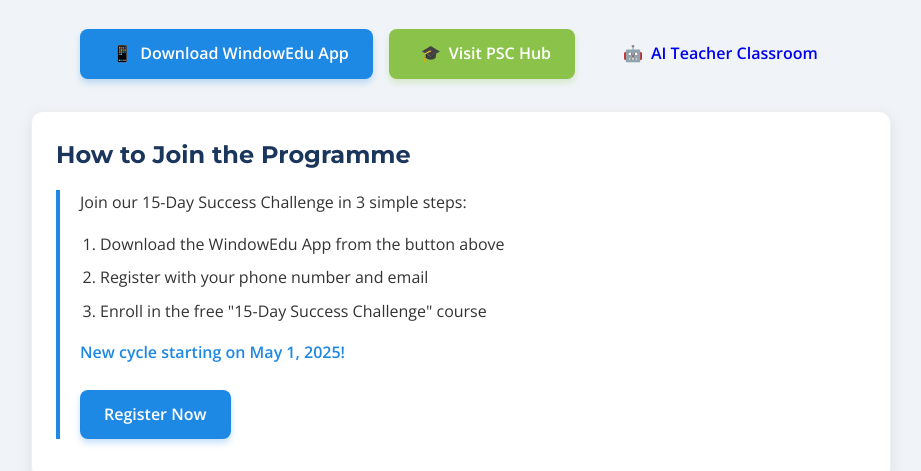
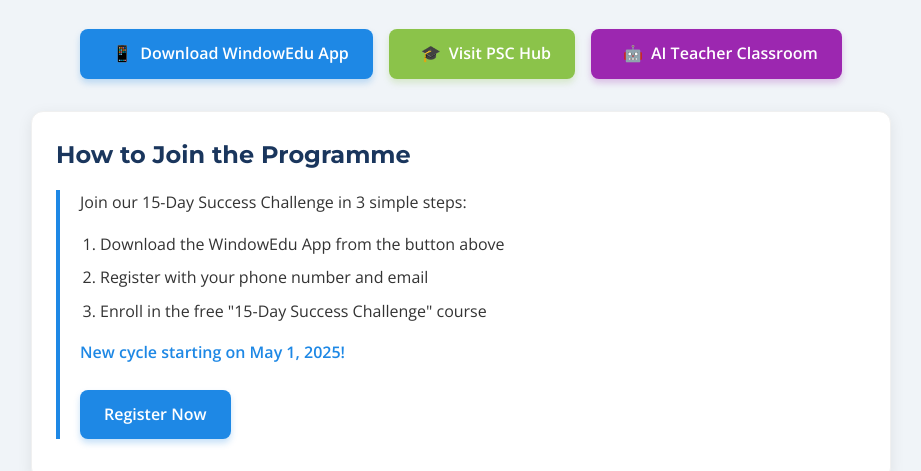
Before and after one commit to raghumadambath/psc-AI-teacher, a plain HTML site: page index.html in a window 1280 px wide. Shown: the part 350-821 px from the top of the page, without its empty margins (179-1100 px from the left). Drawn offline with nearby package versions, Linux system fonts and the light colour scheme.

Commit message:
Update styles.css

```diff
--- a/styles.css
+++ b/styles.css
@@ -116,7 +116,17 @@
   transform: translateY(-2px);
   box-shadow: 0 6px 8px rgba(139, 195, 74, 0.3);
 }
+.btn-tertiary {
+  background-color: #9c27b0;
+  color: white;
+  box-shadow: 0 4px 6px rgba(156, 39, 176, 0.25);
+}
 
+.btn-tertiary:hover {
+  background-color: #8e24aa;
+  transform: translateY(-2px);
+  box-shadow: 0 6px 8px rgba(156, 39, 176, 0.3);
+}
 .icon {
   margin: 0 0.5rem;
 }
```
